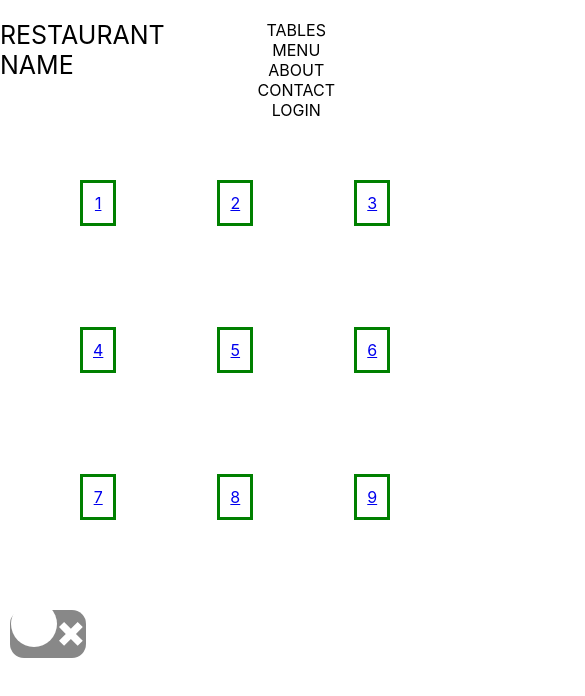
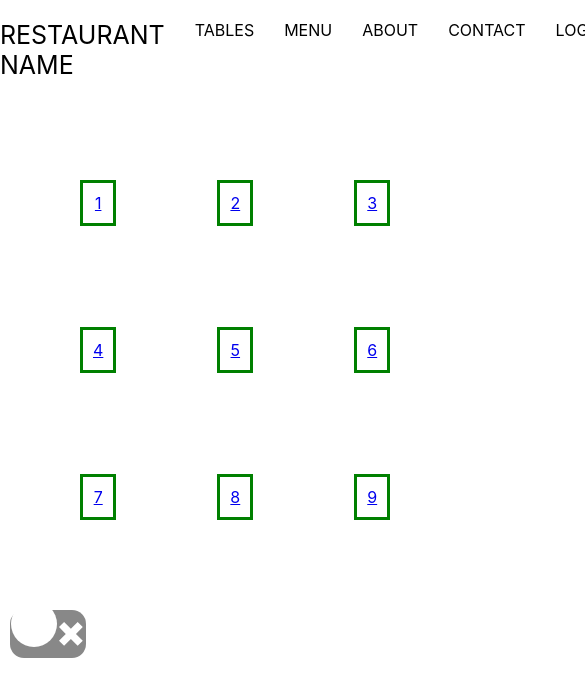
Before and after one commit to itsmarcotime/restaurantHelper, a React (Create React App) app in the folder client/: page / in a window 390 px wide. Shown: the top 696 px of the page, 585 px wide, since content can reach past the window. Built offline with nearby package versions, Linux system fonts and the light colour scheme.

Commit message:
added responsive code

```diff
--- a/client/src/index.css
+++ b/client/src/index.css
@@ -4,6 +4,7 @@
 
 #dark .App {
   background-color: #404040;
+
 }
 
 body {
@@ -97,15 +98,15 @@ div > div {
 }
 
 #dark {
-  color: #3a3b3c;
+  background-color: #3a3b3c;
 }
 
 #dark .num-table {
-  background-color: #8eb69b;
+  background-color: #6e6e6e;
 }
 
 #light .num-table:hover {
-  background-color: #8eb69b;
+  background-color: #aeaeae;
   color: white;
 }
 
@@ -323,9 +324,10 @@ h3 {
 }
 /* end sign up css */
 
-@media screen and (max-width: 768px) {
+/* responsive */
+@media screen and (min-width: 768px) {
   body,
   .navbar {
-    flex-direction: column;
+    flex-direction: row;
   }
 }
```
